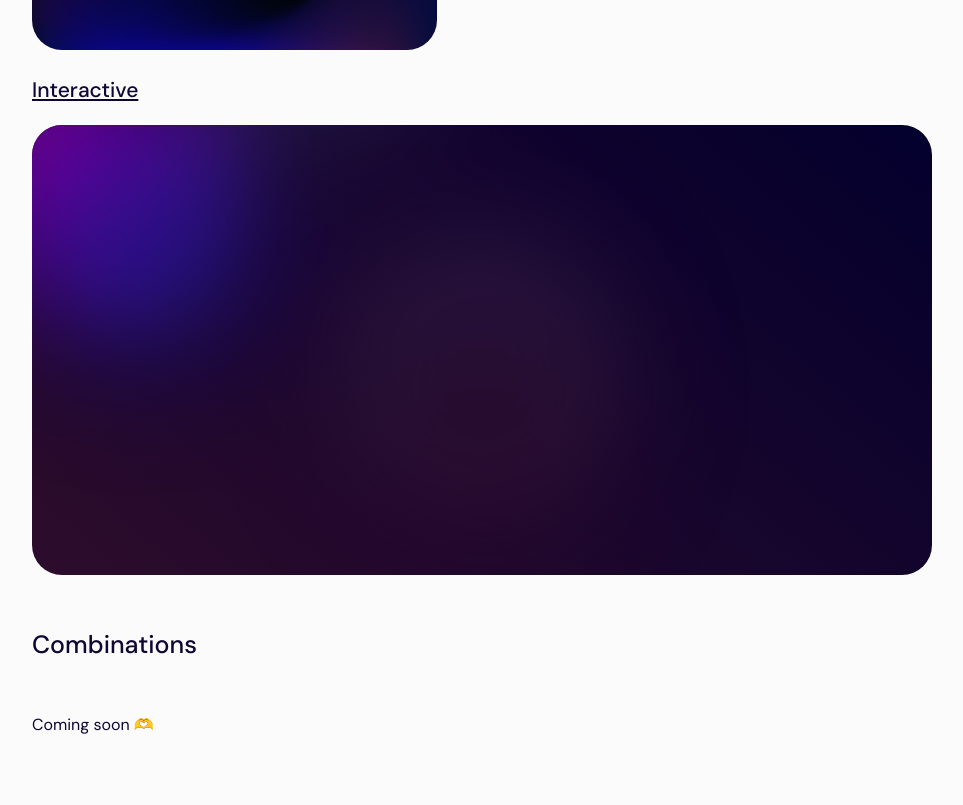
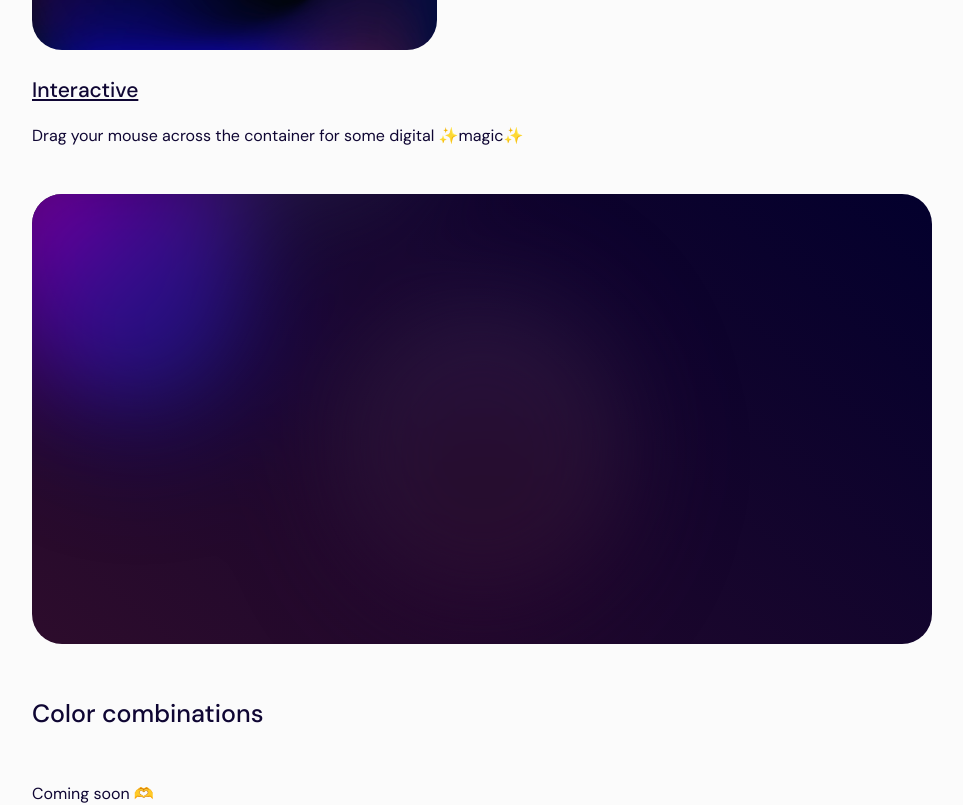
Before and after one commit to haris867/doneai-brandguidelines, a React (Create React App) app: page /colors in a window 1280 px wide. Shown: the part 1240-2045 px from the top of the page, without its empty margins (250-1213 px from the left). Built offline with nearby package versions, Linux system fonts and the light colour scheme; grey boxes are pictures that could not be loaded.

Commit message:
color upgrades

```diff
--- a/src/components/colors/colors.jsx
+++ b/src/components/colors/colors.jsx
@@ -91,6 +91,9 @@ export default function Colors() {
           </S.GradientContainer>
         </S.ColorsContainer>
         <S.SubSubtitle>Interactive</S.SubSubtitle>
+        <S.Bodytext>
+          Drag your mouse across the container for some digital ✨magic✨
+        </S.Bodytext>
         <div className="div-block-33">
           <div className="gradient-bg">
             <svg xmlns="http://www.w3.org/2000/svg">
@@ -126,7 +129,7 @@ export default function Colors() {
         </div>
       </S.Section>
       <S.Section>
-        <S.Subtitle>Combinations</S.Subtitle>
+        <S.Subtitle>Color combinations</S.Subtitle>
         <S.Bodytext>Coming soon 🫶</S.Bodytext>
       </S.Section>
     </div>
--- a/src/components/logo/logo.jsx
+++ b/src/components/logo/logo.jsx
@@ -9,12 +9,12 @@ export default function Logo() {
         <title>Logo | Done.ai</title>
       </Helmet>
       <S.Title>Logo</S.Title>
-      <S.Subtitle>About our logo</S.Subtitle>
-      <S.Bodytext>Coming soon 🫶</S.Bodytext>
       <S.ImageContainer>
         <S.LogoImage src="./images/done-logo.svg" />
         <S.LogoImage src="./images/done-logo-icon.svg" />
       </S.ImageContainer>
+      <S.Subtitle>About our logo</S.Subtitle>
+      <S.Bodytext>Coming soon 🫶</S.Bodytext>
     </div>
   );
 }
```
